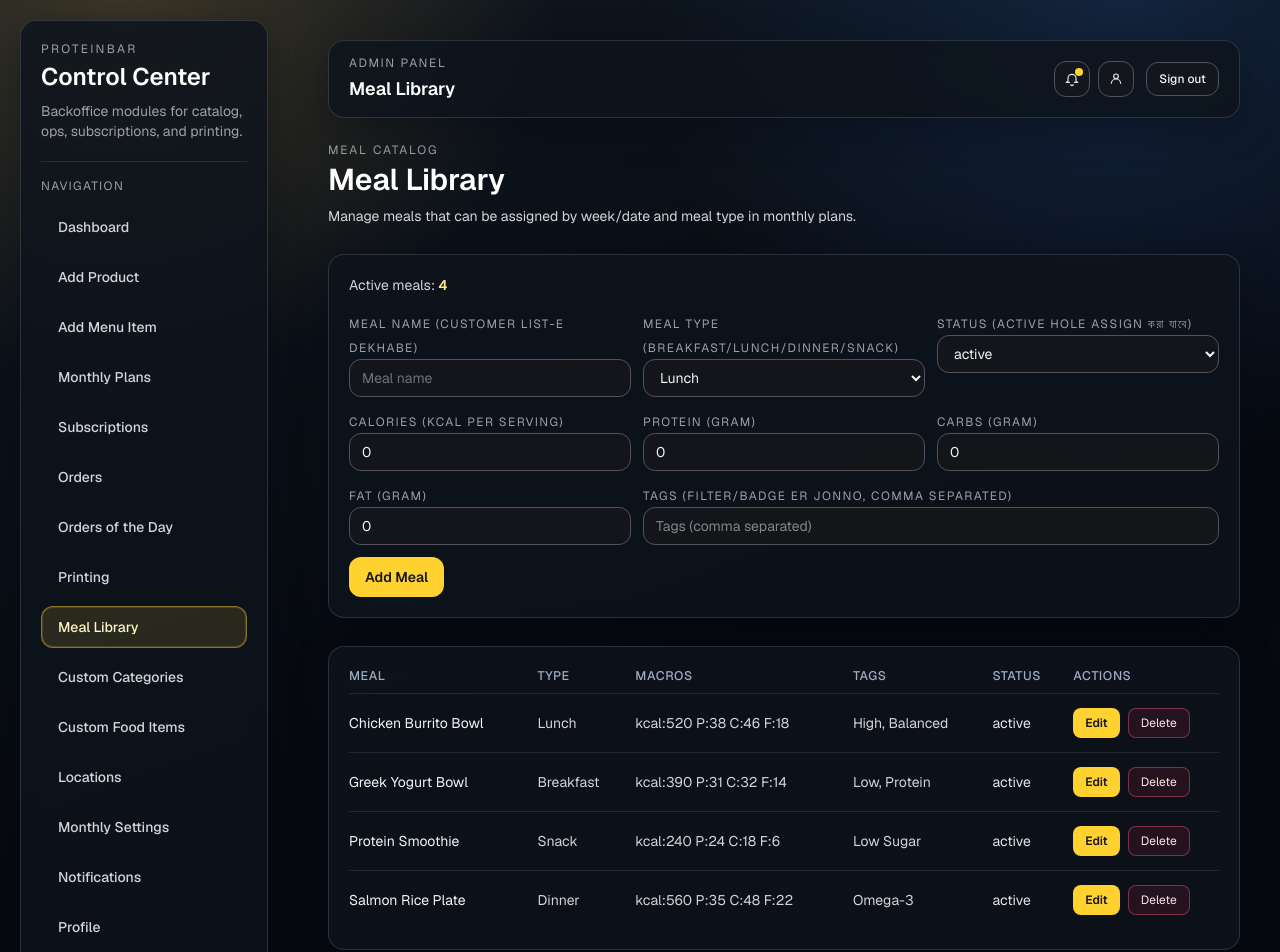
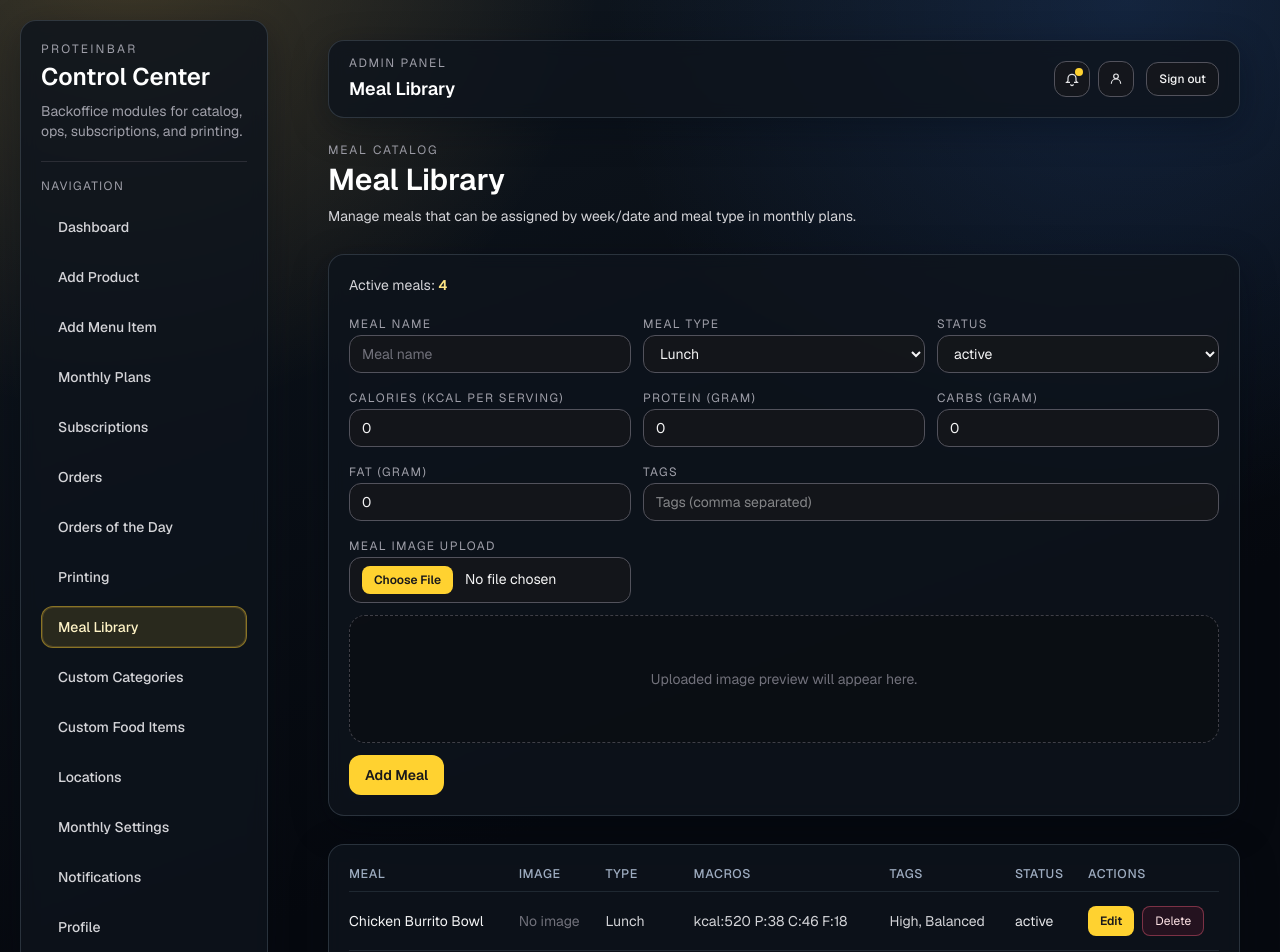
Before and after one commit to SabbirHossainEvan/proteinbar_admin_dashboard, a Next.js app: page /admin/meal-library in a window 1280 px wide. Shown: the top 952 px of the page. Built offline with nearby package versions, Linux system fonts and the light colour scheme; no server answers.

Commit message:
fixing some code

```diff
--- a/app/admin/meal-library/page.tsx
+++ b/app/admin/meal-library/page.tsx
@@ -1,6 +1,6 @@
 "use client";
 
-import { FormEvent, useMemo, useState } from "react";
+import { ChangeEvent, FormEvent, useMemo, useState } from "react";
 import { ErrorState, LoadingState } from "@/components/admin/StateBlocks";
 import {
   useDeleteMealLibraryAdminMutation,
@@ -18,7 +18,8 @@ const initialForm = {
   carbs: 0,
   fat: 0,
   tags: "",
-  status: "active" as "active" | "inactive"
+  status: "active" as "active" | "inactive",
+  image: ""
 };
 
 export default function MealLibraryPage() {
@@ -30,6 +31,18 @@ export default function MealLibraryPage() {
 
   const meals = data?.data ?? [];
   const activeCount = useMemo(() => meals.filter((meal) => meal.status === "active").length, [meals]);
+
+  const handleImageUpload = (event: ChangeEvent<HTMLInputElement>) => {
+    const file = event.target.files?.[0];
+    if (!file) return;
+
+    const reader = new FileReader();
+    reader.onload = () => {
+      const result = typeof reader.result === "string" ? reader.result : "";
+      setForm((prev) => ({ ...prev, image: result }));
+    };
+    reader.readAsDataURL(file);
+  };
 
   const save = async (event: FormEvent) => {
     event.preventDefault();
@@ -50,7 +63,8 @@ export default function MealLibraryPage() {
         .split(",")
         .map((tag) => tag.trim())
         .filter(Boolean),
-      status: form.status
+      status: form.status,
+      image: form.image || undefined
     };
     await upsertMeal(payload).unwrap();
     setForm(initialForm);
@@ -66,7 +80,8 @@ export default function MealLibraryPage() {
       carbs: meal.carbs,
       fat: meal.fat,
       tags: meal.tags.join(", "),
-      status: meal.status
+      status: meal.status,
+      image: meal.image ?? ""
     });
   };
 
@@ -84,7 +99,7 @@ export default function MealLibraryPage() {
         </p>
         <form onSubmit={save} className="mt-4 grid gap-3 md:grid-cols-3">
           <label className="space-y-1">
-            <span className="text-xs uppercase tracking-[0.12em] text-zinc-400">Meal Name (customer list-e dekhabe)</span>
+            <span className="text-xs uppercase tracking-[0.12em] text-zinc-400">Meal Name</span>
             <input
               value={form.name}
               onChange={(event) => setForm((prev) => ({ ...prev, name: event.target.value }))}
@@ -93,7 +108,7 @@ export default function MealLibraryPage() {
             />
           </label>
           <label className="space-y-1">
-            <span className="text-xs uppercase tracking-[0.12em] text-zinc-400">Meal Type (Breakfast/Lunch/Dinner/Snack)</span>
+            <span className="text-xs uppercase tracking-[0.12em] text-zinc-400">Meal Type</span>
             <select
               value={form.mealType}
               onChange={(event) => setForm((prev) => ({ ...prev, mealType: event.target.value as MealType }))}
@@ -106,7 +121,7 @@ export default function MealLibraryPage() {
             </select>
           </label>
           <label className="space-y-1">
-            <span className="text-xs uppercase tracking-[0.12em] text-zinc-400">Status (Active hole assign করা যাবে)</span>
+            <span className="text-xs uppercase tracking-[0.12em] text-zinc-400">Status</span>
             <select
               value={form.status}
               onChange={(event) => setForm((prev) => ({ ...prev, status: event.target.value as "active" | "inactive" }))}
@@ -161,7 +176,7 @@ export default function MealLibraryPage() {
             />
           </label>
           <label className="space-y-1 md:col-span-2">
-            <span className="text-xs uppercase tracking-[0.12em] text-zinc-400">Tags (filter/badge er jonno, comma separated)</span>
+            <span className="text-xs uppercase tracking-[0.12em] text-zinc-400">Tags</span>
             <input
               value={form.tags}
               onChange={(event) => setForm((prev) => ({ ...prev, tags: event.target.value }))}
@@ -169,6 +184,29 @@ export default function MealLibraryPage() {
               className="w-full rounded-xl border border-zinc-600 bg-zinc-900/70 px-3 py-2 text-sm text-zinc-100 outline-none focus:border-amber-300"
             />
           </label>
+          <label className="space-y-1">
+            <span className="text-xs uppercase tracking-[0.12em] text-zinc-400">Meal Image Upload</span>
+            <input
+              type="file"
+              accept="image/*"
+              onChange={handleImageUpload}
+              className="w-full rounded-xl border border-zinc-600 bg-zinc-900/70 px-3 py-2 text-sm text-zinc-100 file:mr-3 file:rounded-lg file:border-0 file:bg-amber-300 file:px-3 file:py-1.5 file:text-xs file:font-semibold file:text-zinc-900"
+            />
+          </label>
+          <div className="md:col-span-3">
+            <div className="flex min-h-32 items-center justify-center rounded-2xl border border-dashed border-zinc-700 bg-zinc-950/35 p-3">
+              {form.image ? (
+                // eslint-disable-next-line @next/next/no-img-element
+                <img
+                  src={form.image}
+                  alt={form.name || "Meal preview"}
+                  className="max-h-48 rounded-xl object-cover"
+                />
+              ) : (
+                <p className="text-sm text-zinc-500">Uploaded image preview will appear here.</p>
+              )}
+            </div>
+          </div>
           {error ? <p className="text-sm text-rose-300 md:col-span-3">{error}</p> : null}
           <div className="md:col-span-3 flex gap-2">
             <button
@@ -200,6 +238,7 @@ export default function MealLibraryPage() {
             <thead>
               <tr>
                 <th className="pb-2 pr-4 font-medium">Meal</th>
+                <th className="pb-2 pr-4 font-medium">Image</th>
                 <th className="pb-2 pr-4 font-medium">Type</th>
                 <th className="pb-2 pr-4 font-medium">Macros</th>
                 <th className="pb-2 pr-4 font-medium">Tags</th>
@@ -211,6 +250,18 @@ export default function MealLibraryPage() {
               {meals.map((meal) => (
                 <tr key={meal.id}>
                   <td className="py-3.5 pr-4 text-zinc-100">{meal.name}</td>
+                  <td className="py-3.5 pr-4 text-zinc-300">
+                    {meal.image ? (
+                      // eslint-disable-next-line @next/next/no-img-element
+                      <img
+                        src={meal.image}
+                        alt={meal.name}
+                        className="h-12 w-12 rounded-lg object-cover"
+                      />
+                    ) : (
+                      <span className="text-zinc-500">No image</span>
+                    )}
+                  </td>
                   <td className="py-3.5 pr-4 text-zinc-300">{meal.mealType}</td>
                   <td className="py-3.5 pr-4 text-zinc-300">
                     kcal:{meal.calories} P:{meal.protein} C:{meal.carbs} F:{meal.fat}
@@ -240,7 +291,7 @@ export default function MealLibraryPage() {
               ))}
               {!meals.length ? (
                 <tr>
-                  <td className="py-3.5 text-zinc-400" colSpan={6}>
+                  <td className="py-3.5 text-zinc-400" colSpan={7}>
                     No meals found.
                   </td>
                 </tr>
```
